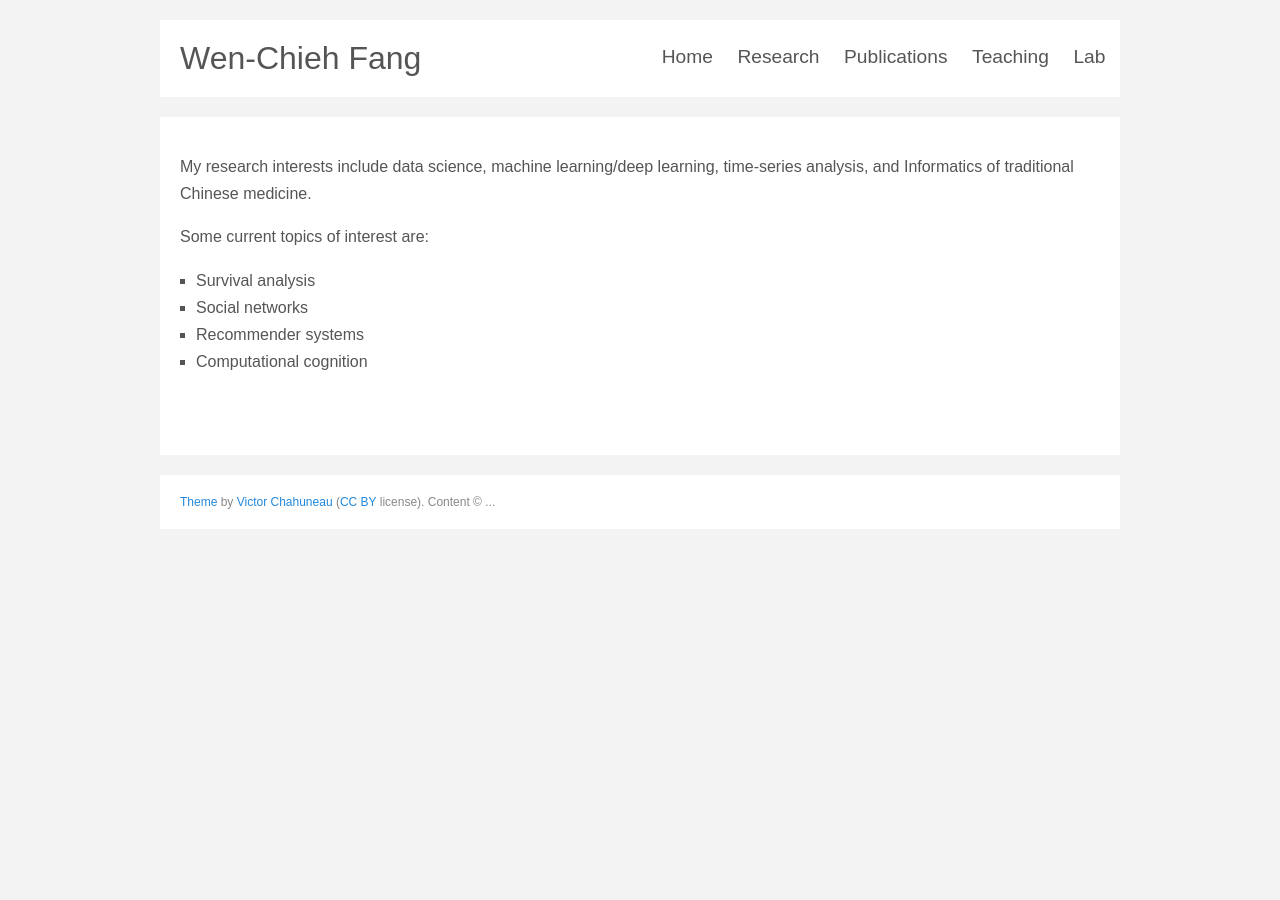
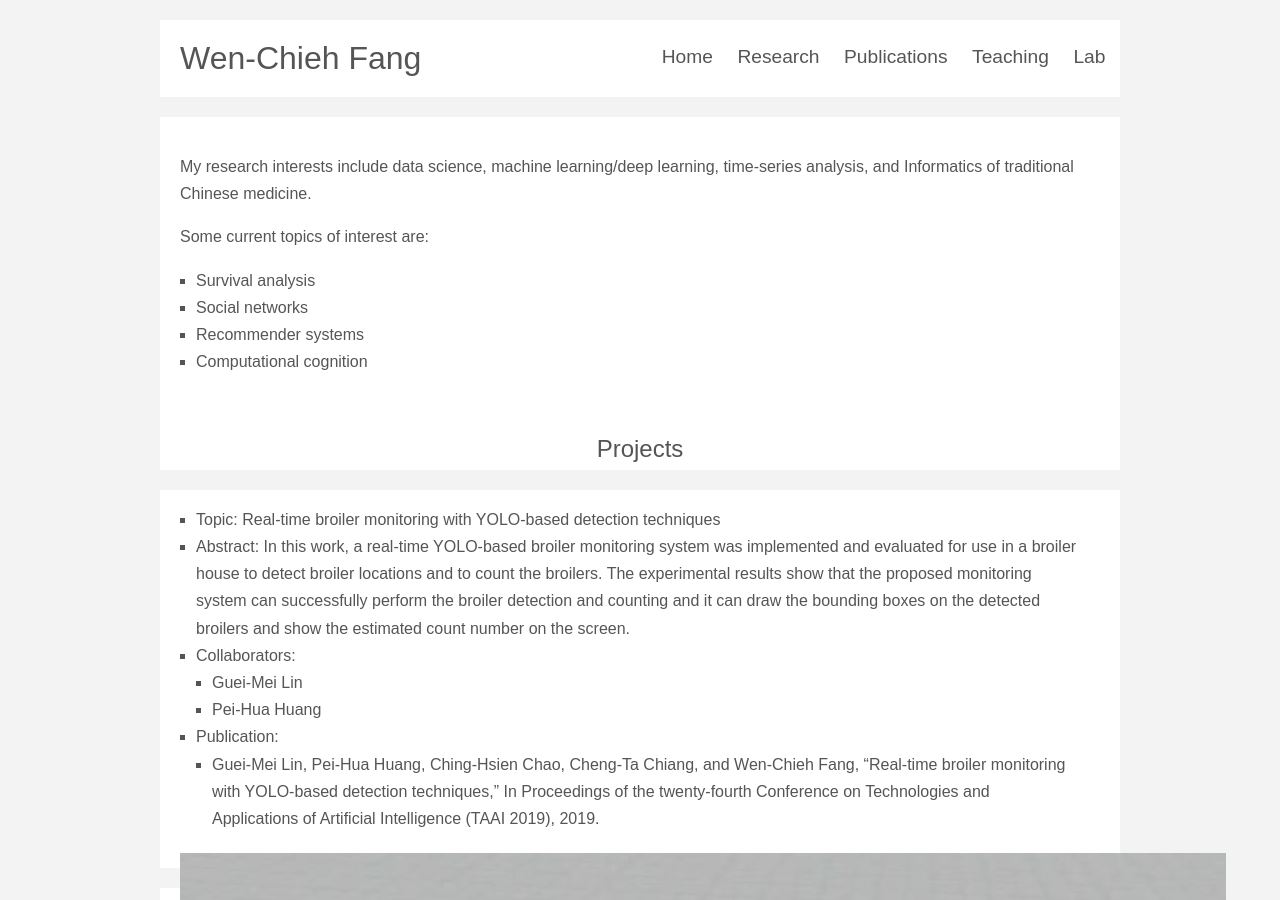
Before and after one commit to ncyu-deep/myblog, a Jekyll site: the page built from research.md, in a window 1280 px wide and 900 px high. Built offline with Jekyll 4.4.1, drawn with Linux system fonts in a browser that asks for light colours; some web fonts are replaced.

Commit message:
Revised research.md

```diff
--- a/research.md
+++ b/research.md
@@ -13,3 +13,20 @@ Some current topics of interest are:
 * Computational cognition
 
 <br/>
+
+<h2 style="text-align: center">Projects</h2>
+
+<hr>
+
+* Topic: Real-time broiler monitoring with YOLO-based detection techniques
+* Abstract: In this work, a real-time YOLO-based broiler monitoring system was implemented and evaluated for use in a broiler house to detect broiler locations and to count
+the broilers. The experimental results show that the proposed monitoring system can successfully perform the broiler detection
+and counting and it can draw the bounding boxes on the detected broilers and show the estimated count number on the screen.
+* Collaborators:
+  * Guei-Mei Lin
+  * Pei-Hua Huang
+* Publication:
+  * Guei-Mei Lin, Pei-Hua Huang, Ching-Hsien Chao, Cheng-Ta Chiang, and Wen-Chieh Fang, "Real-time broiler monitoring with YOLO-based detection techniques," In Proceedings of the twenty-fourth Conference on Technologies and Applications of Artificial Intelligence (TAAI 2019), 2019.
+
+<img src="environment.png" align="left" style="margin-top:5px; margin-right:81px" alt="environment"/>
+<img src="arch.png" align="left" style="margin-top:5px; margin-right:81px" alt="architecture"/>
```
Also changed, not shown: 5.jpg (deleted), environment.png (added).
